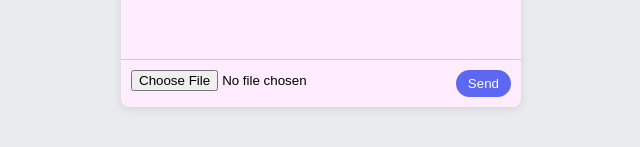
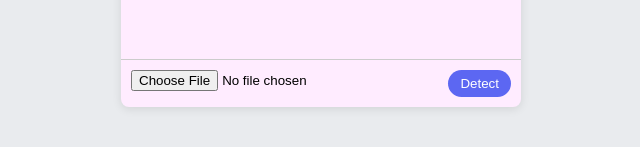
Before and after one commit to XinranTaoAngela/AI_APP, a React (Create React App) app in the folder frontend/: page / in a window 1280 px wide. Shown: the part 593-740 px from the top of the page, without its empty margins (319-959 px from the left). Built offline with nearby package versions, Linux system fonts and the light colour scheme.

Commit message:
modified:   frontend/src/App.js

```diff
--- a/frontend/src/App.js
+++ b/frontend/src/App.js
@@ -41,7 +41,7 @@
         </div>
         <form onSubmit={handleSubmit} className="message-form">
           <input type="file" onChange={handleFileChange} />
-          <button type="submit">Send</button>
+          <button type="submit">Detect</button>
         </form>
       </div>
     </div>
```
